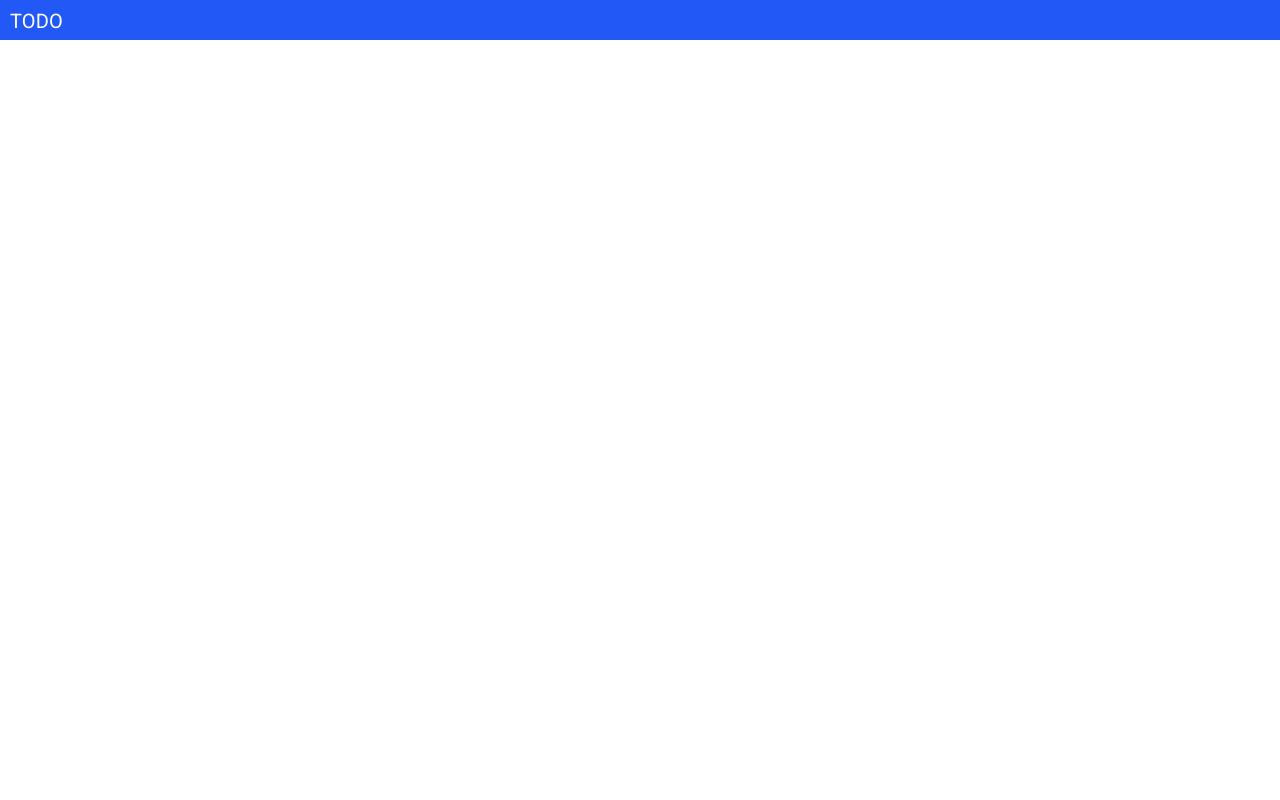
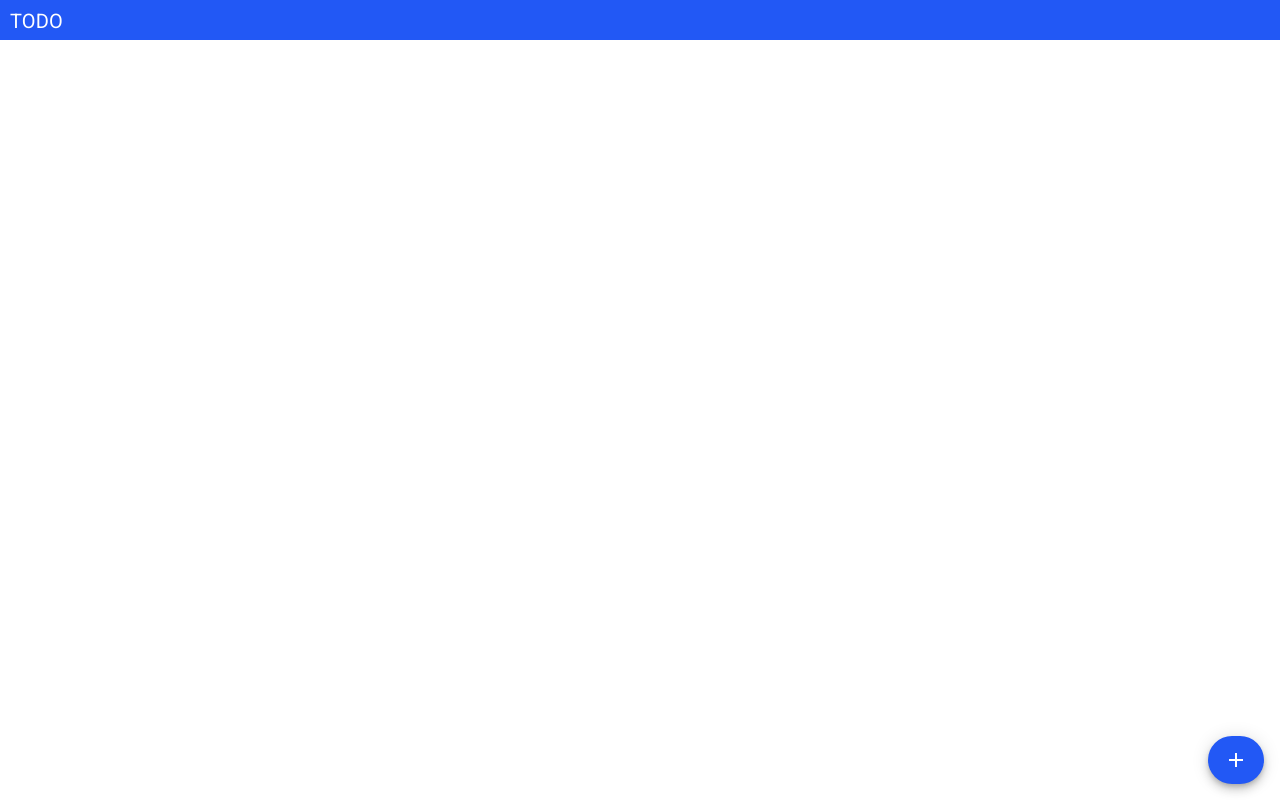
Before and after one commit to Abhishek-Kharpal/real-time-todo-fe, a React (Vite) app: page / in a window 1280 px wide. Built offline with nearby package versions, Linux system fonts and the light colour scheme.

Commit message:
feat: add fab ui to add todo

```diff
--- a/src/App.jsx
+++ b/src/App.jsx
@@ -3,6 +3,8 @@
 import Header from './components/Header';
 import {ThemeProvider} from '@mui/material/styles';
 import theme from './components/theme';
+import {Fab} from '@mui/material';
+import AddIcon from '@mui/icons-material/Add';
 
 /**
  * @return {JSX.Element}
@@ -15,6 +17,15 @@
     <div className="App">
       <ThemeProvider theme={theme}>
         <Header />
+        <Fab
+          variant='extended'
+          size="large"
+          color="primary"
+          aria-label="add"
+          sx={{position: 'absolute', bottom: 16, right: 16}}
+        >
+          <AddIcon />
+        </Fab>
       </ThemeProvider>
     </div>
   );
```
